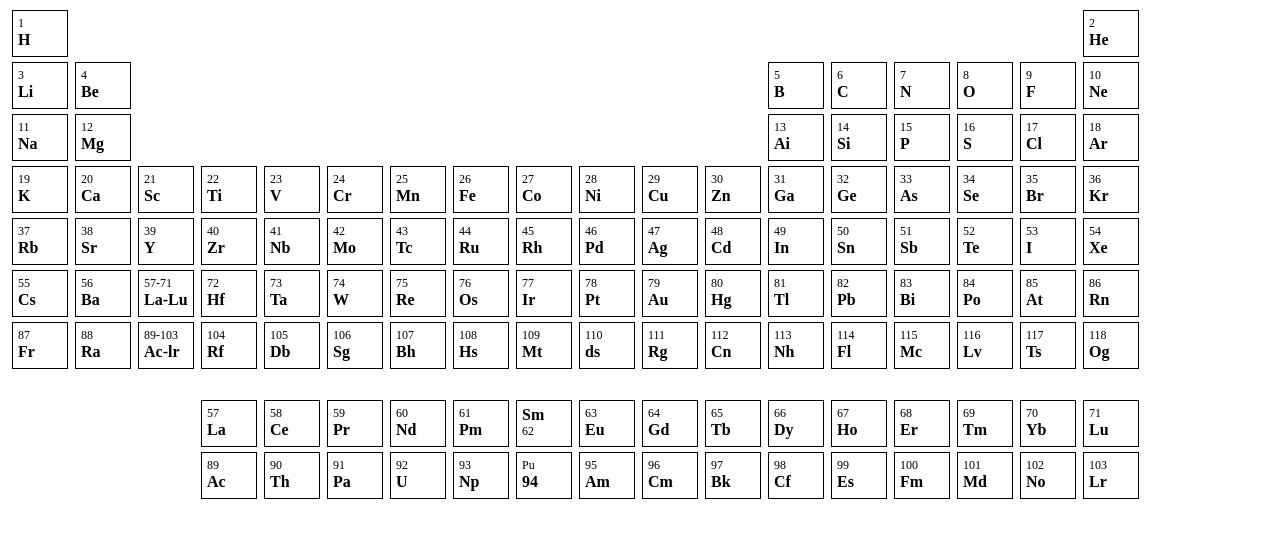
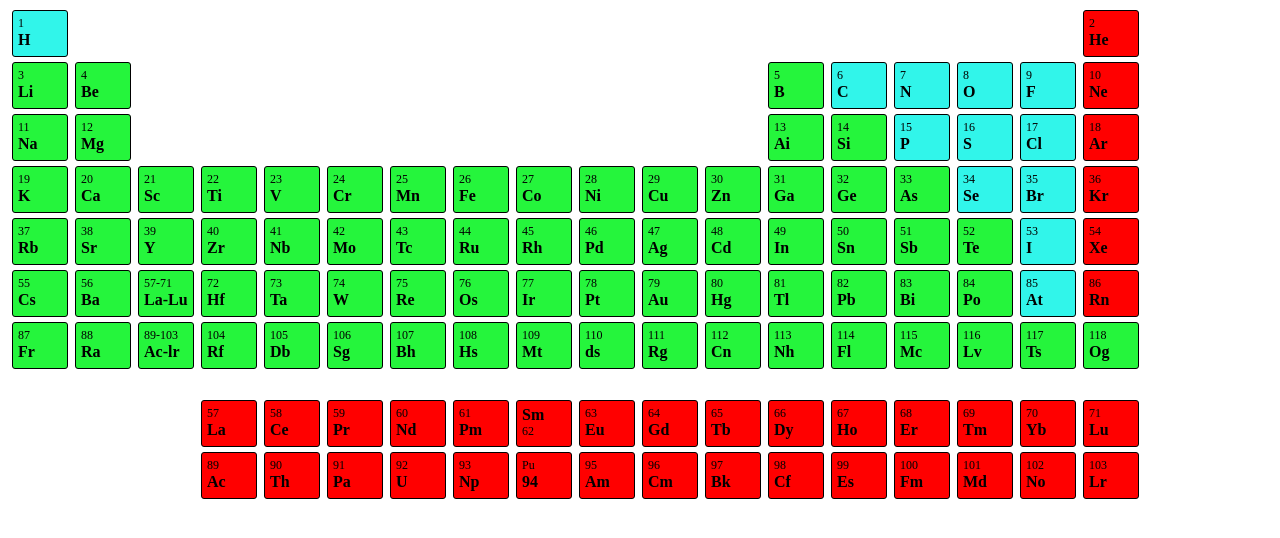
Before and after one commit to Zecamilplano/tabela-periodica, a plain HTML site: page index.html in a window 1280 px wide. Drawn offline with Linux system fonts and the light colour scheme.

Commit message:
cores adicionada

```diff
--- a/index.html
+++ b/index.html
@@ -9,7 +9,7 @@
   </head>
   <body>
     <div class="tabela">
-      <div class="tabela-periodica metal esquerda">
+      <div class="tabela-periodica nao-metais-diatomicos ametais">
         <p>1</p>
         <h1>H</h1>
       </div>
@@ -31,17 +31,17 @@
       <div class="vazia"></div>
       <div class="vazia"></div> <!--16 caixas-->
 
-      <div class="tabela-periodica gas-nobre" id="helio">
+      <div class="tabela-periodica gas-nobre" >
         <p>2</p>
         <h1>He</h1>
       </div>
 
-      <div class="tabela-periodica metal-alcalino-terroso">
+      <div class="tabela-periodica metal-alcalino-terroso metais">
         <p>3</p>
         <h1>Li</h1>
       </div>
 
-      <div class="tabela-periodica metal-alcalino-terroso">
+      <div class="tabela-periodica metal-alcalino-terroso metais">
         <p>4</p>
         <h1>Be</h1>
       </div>
@@ -57,23 +57,23 @@
       <div class="vazia"></div>
       <div class="vazia"></div> <!--5 caixas-->
 
-      <div class="tabela-periodica semi-metal">
+      <div class="tabela-periodica semi-metal metais">
         <p>5</p>
         <h1>B</h1>
       </div>
-      <div class="tabela-periodica nao-metal">
+      <div class="tabela-periodica nao-metais-poliatomicos ametais">
         <p>6</p>
         <h1>C</h1>
       </div>
-      <div class="tabela-periodica nao-metal">
+      <div class="tabela-periodica nao-metais-diatomicos ametais">
         <p>7</p>
         <h1>N</h1>
       </div>
-      <div class="tabela-periodica nao-metal">
+      <div class="tabela-periodica nao-metais-diatomicos ametais">
         <p>8</p>
         <h1>O</h1>
       </div>
-      <div class="tabela-periodica nao-metal">
+      <div class="tabela-periodica nao-metais-diatomicos ametais">
         <p>9</p>
         <h1>F</h1>
       </div>
@@ -82,11 +82,11 @@
         <h1>Ne</h1>
       </div>
 
-      <div class="tabela-periodica metal-alcalino">
+      <div class="tabela-periodica metal-alcalino metais">
         <p>11</p>
         <h1>Na</h1>
       </div>
-      <div class="tabela-periodica metal-alcalino-terroso">
+      <div class="tabela-periodica metal-alcalino-terroso metais" >
         <p>12</p>
         <h1>Mg</h1>
       </div>
@@ -102,23 +102,23 @@
       <div class="vazia"></div>
       <div class="vazia"></div>
 
-      <div class="tabela-periodica metal-transicao">
+      <div class="tabela-periodica metais-pos-transicao metais">
         <p>13</p>
         <h1>Ai</h1>
       </div>
-      <div class="tabela-periodica semi-metal">
+      <div class="tabela-periodica semi-metal metais">
         <p>14</p>
         <h1>Si</h1>
       </div>
-      <div class="tabela-periodica nao-metal">
+      <div class="tabela-periodica nao-metais-poliatomicos ametais">
         <p>15</p>
         <h1>P</h1>
       </div>
-      <div class="tabela-periodica nao-metal">
+      <div class="tabela-periodica nao-metais-poliatomicos ametais">
         <p>16</p>
         <h1>S</h1>
       </div>
-      <div class="tabela-periodica nao-metal">
+      <div class="tabela-periodica nao-metais-diatomicos ametais">
         <p>17</p>
         <h1>Cl</h1>
       </div>
@@ -126,71 +126,71 @@
         <p>18</p>
         <h1>Ar</h1>
       </div>
-      <div class="tabela-periodica metal-alcalino">
+      <div class="tabela-periodica metal-alcalino metais">
         <p>19</p>
         <h1>K</h1>
       </div>
-      <div class="tabela-periodica metal-alcalino-terroso">
+      <div class="tabela-periodica metal-alcalino-terroso metais">
         <p>20</p>
         <h1>Ca</h1>
       </div>
-      <div class="tabela-periodica metal-transicao">
+      <div class="tabela-periodica metal-transicao metais">
         <p>21</p>
         <h1>Sc</h1>
       </div>
-      <div class="tabela-periodica metal-transicao">
+      <div class="tabela-periodica metal-transicao metais">
         <p>22</p>
         <h1>Ti</h1>
       </div>
-      <div class="tabela-periodica metal-transicao">
+      <div class="tabela-periodica metal-transicao metais">
         <p>23</p>
         <h1>V</h1>
       </div>
-      <div class="tabela-periodica metal-transicao">
+      <div class="tabela-periodica metal-transicao metais">
         <p>24</p>
         <h1>Cr</h1>
       </div>
-      <div class="tabela-periodica metal-transicao">
+      <div class="tabela-periodica metal-transicao metais">
         <p>25</p>
         <h1>Mn</h1>
       </div>
-      <div class="tabela-periodica metal-transicao">
+      <div class="tabela-periodica metal-transicao metais">
         <p>26</p>
         <h1>Fe</h1>
       </div>
-      <div class="tabela-periodica metal-transicao">
+      <div class="tabela-periodica metal-transicao metais">
         <p>27</p>
         <h1>Co</h1>
       </div>
-      <div class="tabela-periodica metal-transicao">
+      <div class="tabela-periodica metal-transicao metais">
         <p>28</p>
         <h1>Ni</h1>
       </div>
-      <div class="tabela-periodica metal-transicao">
+      <div class="tabela-periodica metal-transicao metais">
         <p>29</p>
         <h1>Cu</h1>
       </div>
-      <div class="tabela-periodica metal-transicao">
+      <div class="tabela-periodica metal-transicao metais">
         <p>30</p>
         <h1>Zn</h1>
       </div>
-      <div class="tabela-periodica semi-metal">
+      <div class="tabela-periodica metais-pos-transicao metais">
         <p>31</p>
         <h1>Ga</h1>
       </div>
-      <div class="tabela-periodica semi-metal">
+      <div class="tabela-periodica semi-metal metais">
         <p>32</p>
         <h1>Ge</h1>
       </div>
-      <div class="tabela-periodica nao-metal">
+      <div class="tabela-periodica nao-metal metais">
         <p>33</p>
         <h1>As</h1>
       </div>
-      <div class="tabela-periodica nao-metal">
+      <div class="tabela-periodica nao-metais-poliatomicos ametais">
         <p>34</p>
         <h1>Se</h1>
       </div>
-      <div class="tabela-periodica nao-metal">
+      <div class="tabela-periodica nao-metais-diatomicos ametais">
         <p>35</p>
         <h1>Br</h1>
       </div>
@@ -198,71 +198,71 @@
         <p>36</p>
         <h1>Kr</h1>
       </div>
-      <div class="tabela-periodica metal-alcalino">
+      <div class="tabela-periodica metal-alcalino metais">
         <p>37</p>
         <h1>Rb</h1>
       </div>
-      <div class="tabela-periodica metal-alcalino-terroso">
+      <div class="tabela-periodica metal-alcalino-terroso metais">
         <p>38</p>
         <h1>Sr</h1>
       </div>
-      <div class="tabela-periodica metal-transicao">
+      <div class="tabela-periodica metal-transicao metais">
         <p>39</p>
         <h1>Y</h1>
       </div>
-      <div class="tabela-periodica metal-transicao">
+      <div class="tabela-periodica metal-transicao metais">
         <p>40</p>
         <h1>Zr</h1>
       </div>
-      <div class="tabela-periodica metal-transicao">
+      <div class="tabela-periodica metal-transicao metais">
         <p>41</p>
         <h1>Nb</h1>
       </div>
-      <div class="tabela-periodica metal-transicao">
+      <div class="tabela-periodica metal-transicao metais">
         <p>42</p>
         <h1>Mo</h1>
       </div>
-      <div class="tabela-periodica metal-transicao">
+      <div class="tabela-periodica metal-transicao metais">
         <p>43</p>
         <h1>Tc</h1>
       </div>
-      <div class="tabela-periodica metal-transicao">
+      <div class="tabela-periodica metal-transicao metais">
         <p>44</p>
         <h1>Ru</h1>
       </div>
-      <div class="tabela-periodica metal-transicao">
+      <div class="tabela-periodica metal-transicao metais">
         <p>45</p>
         <h1>Rh</h1>
       </div>
-      <div class="tabela-periodica metal-transicao">
+      <div class="tabela-periodica metal-transicao metais">
         <p>46</p>
         <h1>Pd</h1>
       </div>
-      <div class="tabela-periodica metal-transicao">
+      <div class="tabela-periodica metal-transicao metais">
         <p>47</p>
         <h1>Ag</h1>
       </div>
-      <div class="tabela-periodica metal-transicao">
+      <div class="tabela-periodica metal-transicao metais">
         <p>48</p>
         <h1>Cd</h1>
       </div>
-      <div class="tabela-periodica semi-metal">
+      <div class="tabela-periodica metais-pos-transicao metais">
         <p>49</p>
         <h1>In</h1>
       </div>
-      <div class="tabela-periodica semi-metal">
+      <div class="tabela-periodica metais metais-pos-transicao">
         <p>50</p>
         <h1>Sn</h1>
       </div>
-      <div class="tabela-periodica nao-metal">
+      <div class="tabela-periodica nao-metal metais">
         <p>51</p>
         <h1>Sb</h1>
       </div>
-      <div class="tabela-periodica nao-metal">
+      <div class="tabela-periodica nao-metal metais">
         <p>52</p>
         <h1>Te</h1>
       </div>
-      <div class="tabela-periodica nao-metal">
+      <div class="tabela-periodica nao-metais-diatomicos ametais">
         <p>53</p>
         <h1>I</h1>
       </div>
@@ -270,72 +270,72 @@
         <p>54</p>
         <h1>Xe</h1>
       </div>
-      <div class="tabela-periodica metal-alcalino">
+      <div class="tabela-periodica metal-alcalino metais">
         <p>55</p>
         <h1>Cs</h1>
       </div>
-      <div class="tabela-periodica metal-alcalino-terroso">
+      <div class="tabela-periodica metal-alcalino-terroso metais">
         <p>56</p>
         <h1>Ba</h1>
       </div>
-      <div class="tabela-periodica metais-transicao">
+      <div class="tabela-periodica metais-transicao metais">
         <p>57-71</p>
         <h1>La-Lu</h1>
       </div>
 
-      <div class="tabela-periodica metal-transicao">
+      <div class="tabela-periodica metal-transicao metais">
         <p>72</p>
         <h1>Hf</h1>
       </div>
-      <div class="tabela-periodica metal-transicao">
+      <div class="tabela-periodica metal-transicao metais">
         <p>73</p>
         <h1>Ta</h1>
       </div>
-      <div class="tabela-periodica metal-transicao">
+      <div class="tabela-periodica metal-transicao metais">
         <p>74</p>
         <h1>W</h1>
       </div>
-      <div class="tabela-periodica metal-transicao">
+      <div class="tabela-periodica metal-transicao metais">
         <p>75</p>
         <h1>Re</h1>
       </div>
-      <div class="tabela-periodica metal-transicao">
+      <div class="tabela-periodica metal-transicao metais">
         <p>76</p>
         <h1>Os</h1>
       </div>
-      <div class="tabela-periodica metal-transicao">
+      <div class="tabela-periodica metal-transicao metais">
         <p>77</p>
         <h1>Ir</h1>
       </div>
-      <div class="tabela-periodica metal-transicao">
+      <div class="tabela-periodica metal-transicao metais">
         <p>78</p>
         <h1>Pt</h1>
       </div>
-      <div class="tabela-periodica metal-transicao">
+      <div class="tabela-periodica metal-transicao metais">
         <p>79</p>
         <h1>Au</h1>
       </div>
-      <div class="tabela-periodica metal-transicao">
+      <div class="tabela-periodica metal-transicao metais">
         <p>80</p>
         <h1>Hg</h1>
       </div>
-      <div class="tabela-periodica nao-metal">
+      <div class="tabela-periodica metais-pos-transicao metais">
         <p>81</p>
         <h1>Tl</h1>
       </div>
-      <div class="tabela-periodica nao-metal">
+      <div class="tabela-periodica metais-pos-transicao metais">
         <p>82</p>
         <h1>Pb</h1>
       </div>
-      <div class="tabela-periodica nao-metal">
+      <div class="tabela-periodica metais-pos-transicao metais">
         <p>83</p>
         <h1>Bi</h1>
       </div>
-      <div class="tabela-periodica metal-transicao">
+      <div class="tabela-periodica metal-pos-transicao metais">
         <p>84</p>
         <h1>Po</h1>
       </div>
-      <div class="tabela-periodica nao-metal">
+      <div class="tabela-periodica nao-metal ametais">
         <p>85</p>
         <h1>At</h1>
       </div>
@@ -343,78 +343,77 @@
         <p>86</p>
         <h1>Rn</h1>
       </div>
-      <div class="tabela-periodica metal-alcalino">
+      <div class="tabela-periodica metal-alcalino metais">
         <p>87</p>
         <h1>Fr</h1>
       </div>
-      <div class="tabela-periodica metal-alcalino-terroso">
+      <div class="tabela-periodica metal-alcalino-terroso metais">
         <p>88</p>
         <h1>Ra</h1>
       </div>
-      <div class="tabela-periodica metal-transicao">
+      <div class="tabela-periodica metal-transicao metais">
         <p>89-103</p>
         <h1>Ac-lr</h1>
       </div>
-      <!--divisão-->
 
-      <div class="tabela-periodica metais-transicao">
+      <div class="tabela-periodica metais-transicao metais">
         <p>104</p>
         <h1>Rf</h1>
       </div>
-      <div class="tabela-periodica metais-transicao">
+      <div class="tabela-periodica metais-transicao metais">
         <p>105</p>
         <h1>Db</h1>
       </div>
-      <div class="tabela-periodica metais-transicao">
+      <div class="tabela-periodica metais-transicao metais">
         <p>106</p>
         <h1>Sg</h1>
       </div>
-      <div class="tabela-periodica metais-transicao">
+      <div class="tabela-periodica metais-transicao metais">
         <p>107</p>
         <h1>Bh</h1>
       </div>
-      <div class="tabela-periodica metais-transicao">
+      <div class="tabela-periodica metais-transicao metais">
         <p>108</p>
         <h1>Hs</h1>
       </div>
 
-      <div class="tabela-periodica propriedades-quimicas-desconhecidas">
+      <div class="tabela-periodica propriedades-quimicas-desconhecidas metais">
         <p>109</p>
         <h1>Mt</h1>
       </div>
-      <div class="tabela-periodica propriedades-quimicas-desconhecidas">
+      <div class="tabela-periodica propriedades-quimicas-desconhecidas metais">
         <p>110</p>
         <h1>ds</h1>
       </div>
-      <div class="tabela-periodica propriedades-quimicas-desconhecidas">
+      <div class="tabela-periodica propriedades-quimicas-desconhecidas metais">
         <p>111</p>
         <h1>Rg</h1>
       </div>
-      <div class="tabela-periodica metais-transicao">
+      <div class="tabela-periodica metais-transicao metais">
         <p>112</p>
         <h1>Cn</h1>
       </div>
-      <div class="tabela-periodica propriedades-quimicas-desconhecidas">
+      <div class="tabela-periodica propriedades-quimicas-desconhecidas metais">
         <p>113</p>
         <h1>Nh</h1>
       </div>
-      <div class="tabela-periodica propriedades-quimicas-desconhecidas">
+      <div class="tabela-periodica propriedades-quimicas-desconhecidas metais">
         <p>114</p>
         <h1>Fl</h1>
       </div>
-      <div class="tabela-periodica propriedades-quimicas-desconhecidas">
+      <div class="tabela-periodica propriedades-quimicas-desconhecidas metais">
         <p>115</p>
         <h1>Mc</h1>
       </div>
-      <div class="tabela-periodica propriedades-quimicas-desconhecidas">
+      <div class="tabela-periodica propriedades-quimicas-desconhecidas metais">
         <p>116</p>
         <h1>Lv</h1>
       </div>
-      <div class="tabela-periodica propriedades-quimicas-desconhecidas">
+      <div class="tabela-periodica propriedades-quimicas-desconhecidas metais">
         <p>117</p>
         <h1>Ts</h1>
       </div>
-      <div class="tabela-periodica propriedades-quimicas-desconhecidas">
+      <div class="tabela-periodica propriedades-quimicas-desconhecidas metais">
         <p>118</p>
         <h1>Og</h1>
       </div>
@@ -441,63 +440,63 @@
       <div class="vazia-menor"></div>
       <div class="vazia-menor"></div>
 
-      <div class="tabela-periodica lantanideo">
+      <div class="tabela-periodica lantanideo gas-nobre">
         <p>57</p>
         <h1>La</h1>
       </div>
-      <div class="tabela-periodica lantanideo">
+      <div class="tabela-periodica lantanideo gas-nobre">
         <p>58</p>
         <h1>Ce</h1>
       </div>
-      <div class="tabela-periodica lantanideo">
+      <div class="tabela-periodica lantanideo gas-nobre">
         <p>59</p>
         <h1>Pr</h1>
       </div>
-      <div class="tabela-periodica lantanideo">
+      <div class="tabela-periodica lantanideo gas-nobre">
         <p>60</p>
         <h1>Nd</h1>
       </div>
-      <div class="tabela-periodica lantanideo">
+      <div class="tabela-periodica lantanideo gas-nobre">
         <p>61</p>
         <h1>Pm</h1>
       </div>
-      <div class="tabela-periodica lantanideo">
+      <div class="tabela-periodica lantanideo gas-nobre">
         <h1>Sm</h1>
         <p>62</p>
       </div>
-      <div class="tabela-periodica lantanideo">
+      <div class="tabela-periodica lantanideo gas-nobre">
         <p>63</p>
         <h1>Eu</h1>
       </div>
-      <div class="tabela-periodica lantanideo">
+      <div class="tabela-periodica lantanideo gas-nobre">
         <p>64</p>
         <h1>Gd</h1>
       </div>
-      <div class="tabela-periodica lantanideo">
+      <div class="tabela-periodica lantanideo gas-nobre">
         <p>65</p>
         <h1>Tb</h1>
       </div>
-      <div class="tabela-periodica lantanideo">
+      <div class="tabela-periodica lantanideo gas-nobre">
         <p>66</p>
         <h1>Dy</h1>
       </div>
-      <div class="tabela-periodica lantanideo">
+      <div class="tabela-periodica lantanideo gas-nobre">
         <p>67</p>
         <h1>Ho</h1>
       </div>
-      <div class="tabela-periodica lantanideo">
+      <div class="tabela-periodica lantanideo gas-nobre">
         <p>68</p>
         <h1>Er</h1>
       </div>
-      <div class="tabela-periodica lantanideo">
+      <div class="tabela-periodica lantanideo gas-nobre">
         <p>69</p>
         <h1>Tm</h1>
       </div>
-      <div class="tabela-periodica lantanideo">
+      <div class="tabela-periodica lantanideo gas-nobre">
         <p>70</p>
         <h1>Yb</h1>
       </div>
-      <div class="tabela-periodica lantanideo">
+      <div class="tabela-periodica lantanideo gas-nobre">
         <p>71</p>
         <h1>Lu</h1>
       </div>
@@ -506,65 +505,65 @@
       <div class="vazia-menor"></div>
       <div class="vazia-menor"></div>
 
-      <div class="tabela-periodica actinideo">
+      <div class="tabela-periodica actinideo gas-nobre">
         <p>89</p>
         <h1>Ac</h1>
       </div>
-      <div class="tabela-periodica actinideo">
+      <div class="tabela-periodica actinideo gas-nobre">
         <p>90</p>
         <h1>Th</h1>
       </div>
-      <div class="tabela-periodica actinideo">
+      <div class="tabela-periodica actinideo gas-nobre">
         <p>91</p>
         <h1>Pa</h1>
       </div>
-      <div class="tabela-periodica actinideo">
+      <div class="tabela-periodica actinideo gas-nobre">
         <p>92</p>
         <h1>U</h1>
       </div>
-      <div class="tabela-periodica actinideo">
+      <div class="tabela-periodica actinideo gas-nobre">
         <p>93</p>
         <h1>Np</h1>
       </div>
-      <div class="tabela-periodica actinideo">
+      <div class="tabela-periodica actinideo gas-nobre">
         <p>Pu</p>
         <h1>94</h1>
       </div>
-      <div class="tabela-periodica actinideo">
+      <div class="tabela-periodica actinideo gas-nobre">
         <p>95</p>
         <h1>Am</h1>
       </div>
-      <div class="tabela-periodica actinideo">
+      <div class="tabela-periodica actinideo gas-nobre">
         <!-- <p>Cúrio</p> -->
         <p>96</p>
         <h1>Cm</h1>
       </div>
 
-      <div class="tabela-periodica actinideo">
+      <div class="tabela-periodica actinideo gas-nobre">
         <p>97</p>
         <h1>Bk</h1>
       </div>
-      <div class="tabela-periodica actinideo">
+      <div class="tabela-periodica actinideo gas-nobre">
         <p>98</p>
         <h1>Cf</h1>
       </div>
-      <div class="tabela-periodica actinideo">
+      <div class="tabela-periodica actinideo gas-nobre">
         <p>99</p>
         <h1>Es</h1>
       </div>
-      <div class="tabela-periodica actinideo">
+      <div class="tabela-periodica actinideo gas-nobre">
         <p>100</p>
         <h1>Fm</h1>
       </div>
-      <div class="tabela-periodica actinideo">
+      <div class="tabela-periodica actinideo gas-nobre">
         <p>101</p>
         <h1>Md</h1>
       </div>
-      <div class="tabela-periodica actinideo">
+      <div class="tabela-periodica actinideo gas-nobre">
         <p>102</p>
         <h1>No</h1>
       </div>
-      <div class="tabela-periodica actinideo">
+      <div class="tabela-periodica actinideo gas-nobre">
         <!-- <p>Laurêncio</p> -->
         <p>103</p>
         <h1>Lr</h1>
--- a/style.css
+++ b/style.css
@@ -11,6 +11,7 @@
 
 .tabela-periodica{
     border: 1px solid black;
+    border-radius: 3px;
     height: 47px;
     width: 56px;
     padding: 5px;
@@ -42,3 +43,21 @@ h1{
 p{
     font-size: 12px;
 }
+
+.metais{
+    background-color: #25F53C;
+}
+.ametais{
+    background-color: #31F5EA;
+}
+.gas-nobre{
+    background-color: #ff0000;
+}
+
+/* .metal-alcalino-terroso,
+ .metais-transicao,
+ .metal-pos-transicao,
+ .nao-metais-poliatomicos,
+ .nao-metais-diatomicos{
+    background-color: #25F53C;
+ } */
```
Also changed, not shown: 2 other files.
